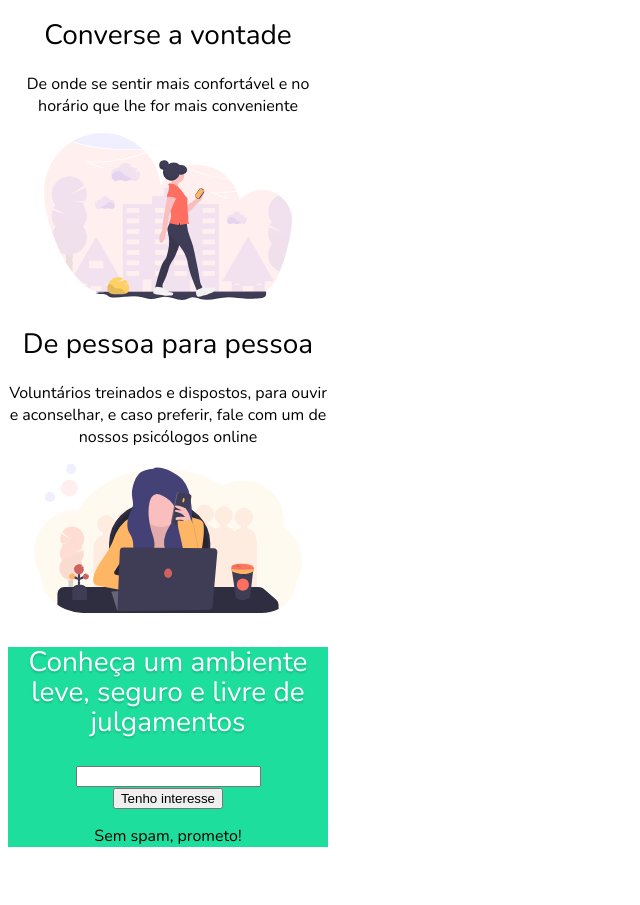
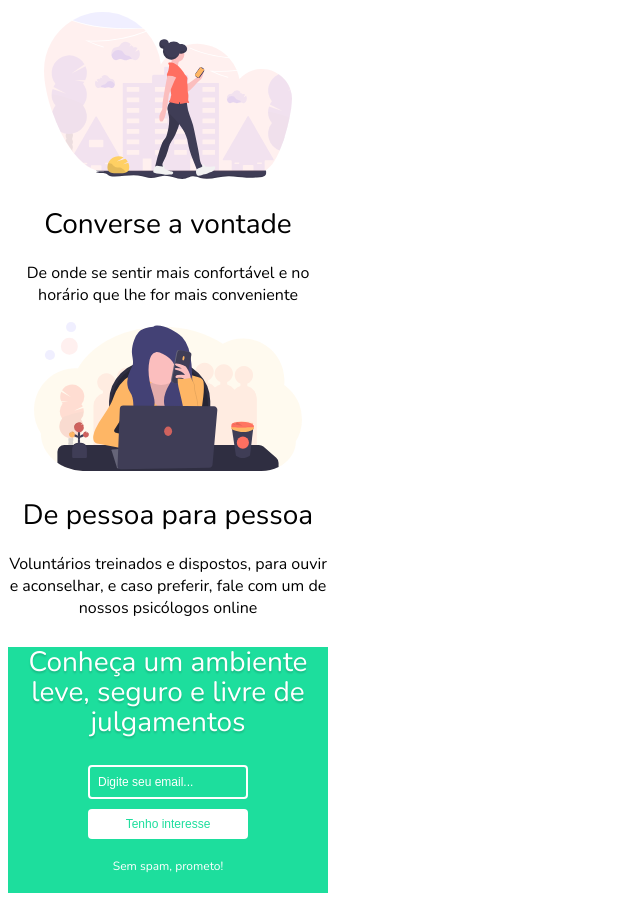
Before and after one commit to pachicodes/SessON-website, a plain HTML site: page index.html in a window 1280 px wide. Shown: the part 1120-2025 px from the top of the page, without its empty margins (0-640 px from the left). Before the commit the page ends 1983 px from the top, so only its background shows below. Drawn offline with nearby package versions, Linux system fonts and the light colour scheme.

Commit message:
identation fix

```diff
--- a/index.html
+++ b/index.html
@@ -6,7 +6,6 @@
     <meta name="viewport" main="width=device-width, initial-scale=1.0">
     <link rel="stylesheet" type="text/css" href="css/main.css">
     <link href="https://fonts.googleapis.com/css?family=Nunito&display=swap" rel="stylesheet">
-
 </head>
 
 <body>
@@ -28,39 +27,37 @@
 
         <div class="interest">
             <p class="interest_text">Aqui você vai encontrar gente interessada em ouvir, acolher e conversar. Mas se preferir, você pode contatar um de nossos profissionais. Interessou?<br> Deixe seu e-mail!</p>
-
         </div>
 
         <div class="offer">
+            <img class="main__img" src="img/grupo2.svg" alt="desenho de homem caminhando enquanto le algo no celular">
             <h2 class="main__title">Não é consulta</h2>
             <p class="main__text">Todos temos dias ruins, e às vezes só precisamos conversar. Oferecemos um ambiente leve, seguro e livre de julgamento</p>
-            <img class="main__img" src="img/grupo2.svg" alt="desenho de homem caminhando enquanto le algo no celular">
         </div>
 
         <div class="converse">
+            <img class="main__img" src="img/grupo3.svg" alt="desenho de uma mulher fazendo caminhada">
             <h2 class="main__title--right">Converse a vontade</h2>
             <p class="main__text--right">De onde se sentir mais confortável e no horário que lhe for mais conveniente</p>
-            <img class="main__img" src="img/grupo3.svg" alt="desenho de uma mulher fazendo caminhada">
-
         </div>
 
         <div class="person">
+            <img class="main__img" src="img/grupo4.svg" alt="desenho de uma mulher falando no celular enquanto usa um notebook">
             <h2 class="main__title">De pessoa para pessoa</h2>
             <p class="main__text">Voluntários treinados e dispostos, para ouvir e aconselhar, e caso preferir, fale com um de nossos psicólogos online</p>
-            <img class="main__img" src="img/grupo4.svg" alt="desenho de uma mulher falando no celular enquanto usa um notebook">
         </div>
+
     </section>
 
     <footer class="footer">
         <div class="bottom">
             <h3 class="header__subtitle">Conheça um ambiente leve, seguro e livre de julgamentos</h3>
             <form class="form">
-                <input class="form-email" type="email" placeholder="Digite seu email..."><br>
-                <button class="form-btn" type="submit" form="form1" value="Submit">Tenho interesse</button>
-                <p class="form-text">Sem spam, prometo!</p>
+                <input class="form__email" type="email" placeholder="Digite seu email..."><br>
+                <button class="form__btn" type="submit" form="form1" value="Submit">Tenho interesse</button>
+                <p class="form__text">Sem spam, prometo!</p>
             </form>
         </div>
     </footer>
 
-
 </body>
```
Also changed, not shown: css/main.css (+0 -8 lines).
